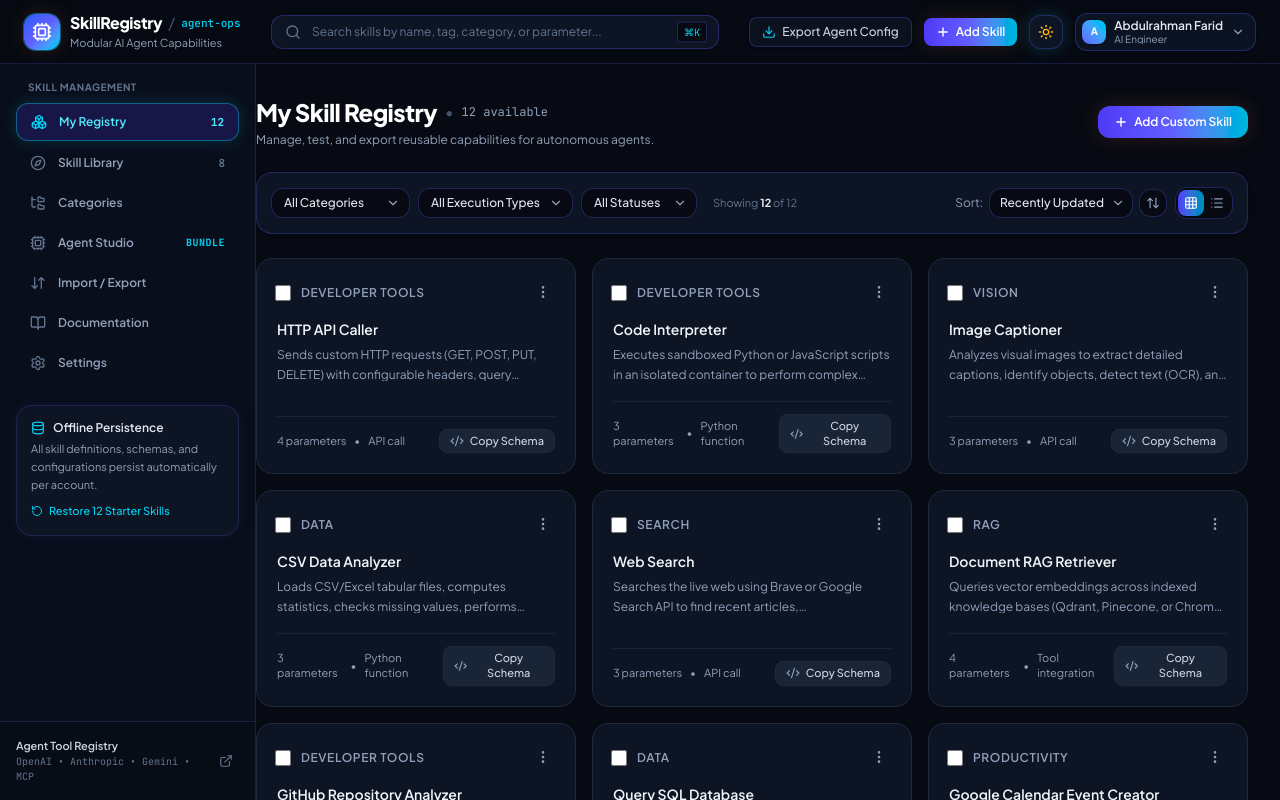
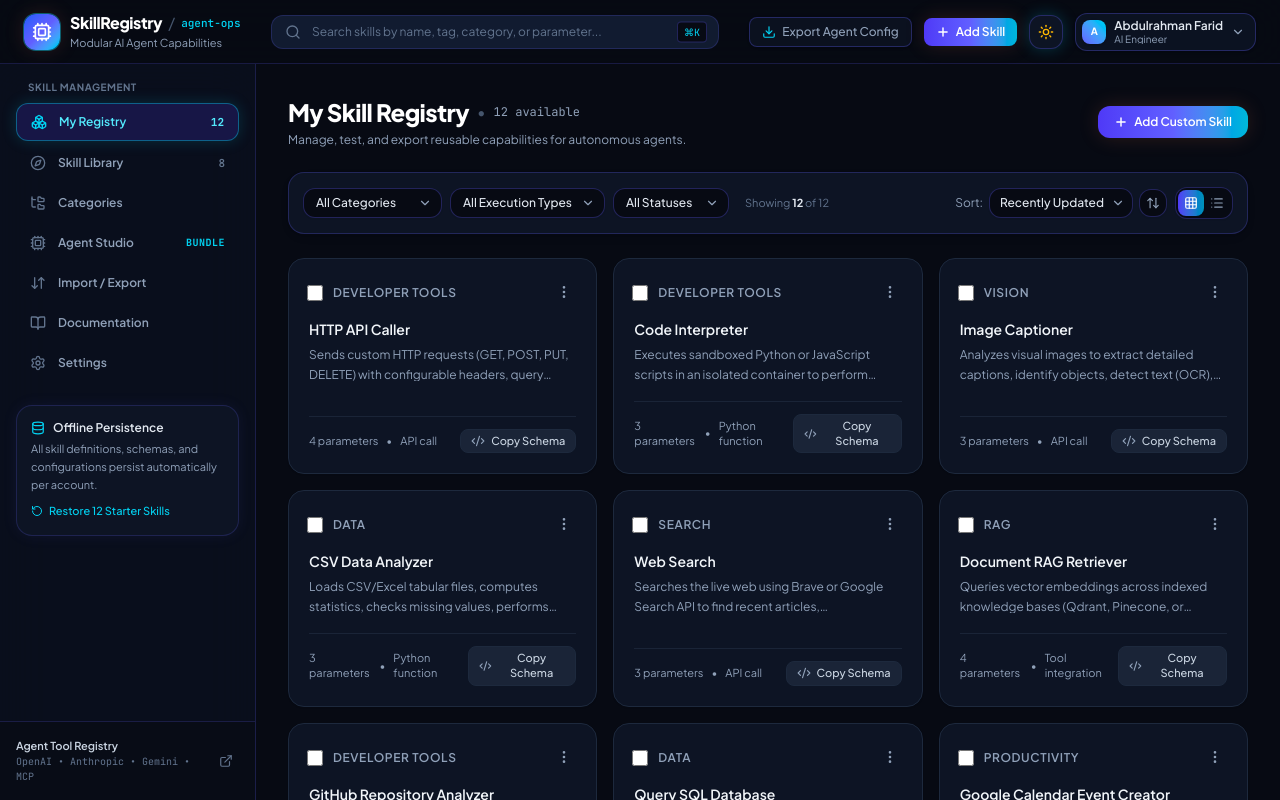
Before and after one commit to Abdulrahman-Ayman-Farid/Skill-Registery, a React (Vite) app: page / in a window 1280 px wide. Shown: the top 800 px of the page. Built offline with nearby package versions, Linux system fonts and the light colour scheme.

Commit message:
feat: Stage 2: Shared Layout Components
[GitHub Import Session]
[skip ci]

```diff
--- a/src/App.tsx
+++ b/src/App.tsx
@@ -323,7 +323,7 @@ function MainApp() {
         />
 
         {/* Main Content Area */}
-        <main className="flex-1 lg:pl-64 p-4 sm:p-6 lg:p-8 max-w-7xl mx-auto w-full transition-all">
+        <main className="ml-0 lg:ml-64 pt-16 flex-1 p-4 sm:p-6 lg:p-8 max-w-7xl mx-auto w-full transition-all">
           {/* TAB 1: MY REGISTRY */}
           {activeTab === 'registry' && (
             <div className="space-y-6">
--- a/src/components/Navbar.tsx
+++ b/src/components/Navbar.tsx
@@ -100,7 +100,7 @@ export function Navbar({
             placeholder="Search skills by name, tag, category, or parameter..."
             value={searchQuery}
             onChange={(e) => onSearchChange(e.target.value)}
-            className="w-full bg-[#F3EFEA] dark:bg-[#0D1424] border border-[#E5DFD5] dark:border-indigo-500/30 hover:border-[#D5CFC5] dark:hover:border-indigo-500/50 focus:border-[#C15F3C] dark:focus:border-cyan-400 focus:ring-2 focus:ring-[#C15F3C]/20 dark:focus:ring-cyan-500/20 rounded-xl pl-10 pr-12 py-2 text-xs text-[#1F1E1B] dark:text-slate-200 placeholder-[#918B80] dark:placeholder-slate-500 transition-all outline-none"
+            className="w-full bg-[#F8F5EF] dark:bg-[#111B30] border border-[#E5DFD5] dark:border-indigo-500/20 hover:border-[#D5CFC5] dark:hover:border-indigo-500/50 focus:border-[#C15F3C] dark:focus:border-cyan-400 focus:ring-2 focus:ring-[#C15F3C]/20 dark:focus:ring-cyan-500/20 rounded-xl pl-10 pr-12 py-2 text-xs text-[#1F1E1B] dark:text-slate-200 placeholder-[#918B80] dark:placeholder-slate-500 transition-all outline-none"
           />
           {searchQuery ? (
             <button
@@ -123,7 +123,7 @@ export function Navbar({
         {/* Export Agent Config Quick Button */}
         <button
           onClick={onExportAgentClick}
-          className="hidden sm:inline-flex items-center gap-1.5 px-3 py-1.5 rounded-lg border border-[#E5DFD5] dark:border-indigo-500/30 bg-[#FFFFFF] dark:bg-[#0D1424]/80 hover:bg-[#F3EFEA] dark:hover:bg-[#111B30] text-[#3D3B39] dark:text-slate-300 hover:text-[#1F1E1B] dark:hover:text-white text-xs font-medium transition-all shadow-sm"
+          className="hidden sm:inline-flex items-center gap-1.5 px-3 py-1.5 rounded-lg border border-[#E5DFD5] dark:border-indigo-500/30 bg-[#FFFFFF] dark:bg-[#0D1424]/80 hover:bg-[#F3EFEA] dark:hover:bg-slate-800 text-[#645F57] dark:text-slate-400 hover:text-[#1F1E1B] dark:hover:text-white text-xs font-medium transition-all shadow-sm"
           title="Export skills as an Agent configuration bundle"
         >
           <Download className="w-3.5 h-3.5 text-[#C15F3C] dark:text-cyan-400" />
@@ -142,7 +142,7 @@ export function Navbar({
         {/* Theme Toggle (Claude Light / Gemini Dark Neon) */}
         <button
           onClick={onToggleTheme}
-          className="p-2 rounded-xl border border-[#E5DFD5] dark:border-indigo-500/30 bg-[#FFFFFF] dark:bg-[#0D1424] hover:bg-[#F3EFEA] dark:hover:bg-[#111B30] text-[#C15F3C] dark:text-cyan-300 shadow-sm dark:shadow-[0_0_15px_rgba(6,182,212,0.25)] transition-all"
+          className="p-2 rounded-xl border border-[#E5DFD5] dark:border-indigo-500/30 bg-[#FFFFFF] dark:bg-[#0D1424] hover:bg-[#F3EFEA] dark:hover:bg-slate-800 text-[#C15F3C] dark:text-cyan-300 shadow-sm dark:shadow-[0_0_15px_rgba(6,182,212,0.25)] transition-all"
           aria-label={isDarkMode ? 'Switch to Claude Light mode' : 'Switch to Gemini Dark mode'}
           title={isDarkMode ? 'Switch to Claude Light mode' : 'Switch to Gemini Dark mode'}
         >
@@ -157,7 +157,7 @@ export function Navbar({
         <div className="relative">
           <button
             onClick={() => setShowUserDropdown(!showUserDropdown)}
-            className="flex items-center gap-2 p-1.5 pr-2.5 rounded-xl border border-[#E5DFD5] dark:border-indigo-500/30 hover:border-[#D5CFC5] dark:hover:border-cyan-500/50 bg-[#FFFFFF] dark:bg-[#0D1424]/90 hover:bg-[#F3EFEA] dark:hover:bg-[#111B30] transition-all text-left shadow-sm"
+            className="flex items-center gap-2 p-1.5 pr-2.5 rounded-xl border border-[#E5DFD5] dark:border-indigo-500/30 hover:border-[#D5CFC5] dark:hover:border-cyan-500/50 bg-[#FFFFFF] dark:bg-[#0D1424]/90 hover:bg-[#F3EFEA] dark:hover:bg-slate-800 transition-all text-left shadow-sm"
             aria-expanded={showUserDropdown}
           >
             <div className="w-6 h-6 rounded-lg bg-gradient-to-tr from-[#C15F3C] to-[#D97706] dark:from-indigo-500 dark:to-cyan-400 flex items-center justify-center text-[10px] font-bold text-white uppercase shadow-sm">
@@ -211,7 +211,7 @@ export function Navbar({
                       className={`w-full flex items-center justify-between px-3 py-2 rounded-xl text-left transition-colors ${
                         u.id === currentUser.id
                           ? 'bg-[#C15F3C]/10 dark:bg-indigo-600/15 text-[#C15F3C] dark:text-cyan-300 font-semibold border border-[#C15F3C]/25 dark:border-indigo-500/30'
-                          : 'hover:bg-[#F3EFEA] dark:hover:bg-slate-900 text-[#3D3B39] dark:text-slate-300'
+                          : 'hover:bg-[#F3EFEA] dark:hover:bg-slate-800 text-[#645F57] dark:text-slate-400'
                       }`}
                     >
                       <div className="flex items-center gap-2 min-w-0">
@@ -238,7 +238,7 @@ export function Navbar({
                       setShowUserDropdown(false);
                       onCreateUserClick();
                     }}
-                    className="w-full flex items-center gap-2 px-3 py-2 rounded-xl text-[#3D3B39] dark:text-slate-300 hover:text-[#C15F3C] dark:hover:text-cyan-300 hover:bg-[#F3EFEA] dark:hover:bg-slate-900 transition-colors text-xs font-medium"
+                    className="w-full flex items-center gap-2 px-3 py-2 rounded-xl text-[#645F57] dark:text-slate-400 hover:text-[#C15F3C] dark:hover:text-cyan-300 hover:bg-[#F3EFEA] dark:hover:bg-slate-800 transition-colors text-xs font-medium"
                   >
                     <Plus className="w-3.5 h-3.5 text-[#C15F3C] dark:text-cyan-400" />
                     <span>Create new isolated account</span>
```
